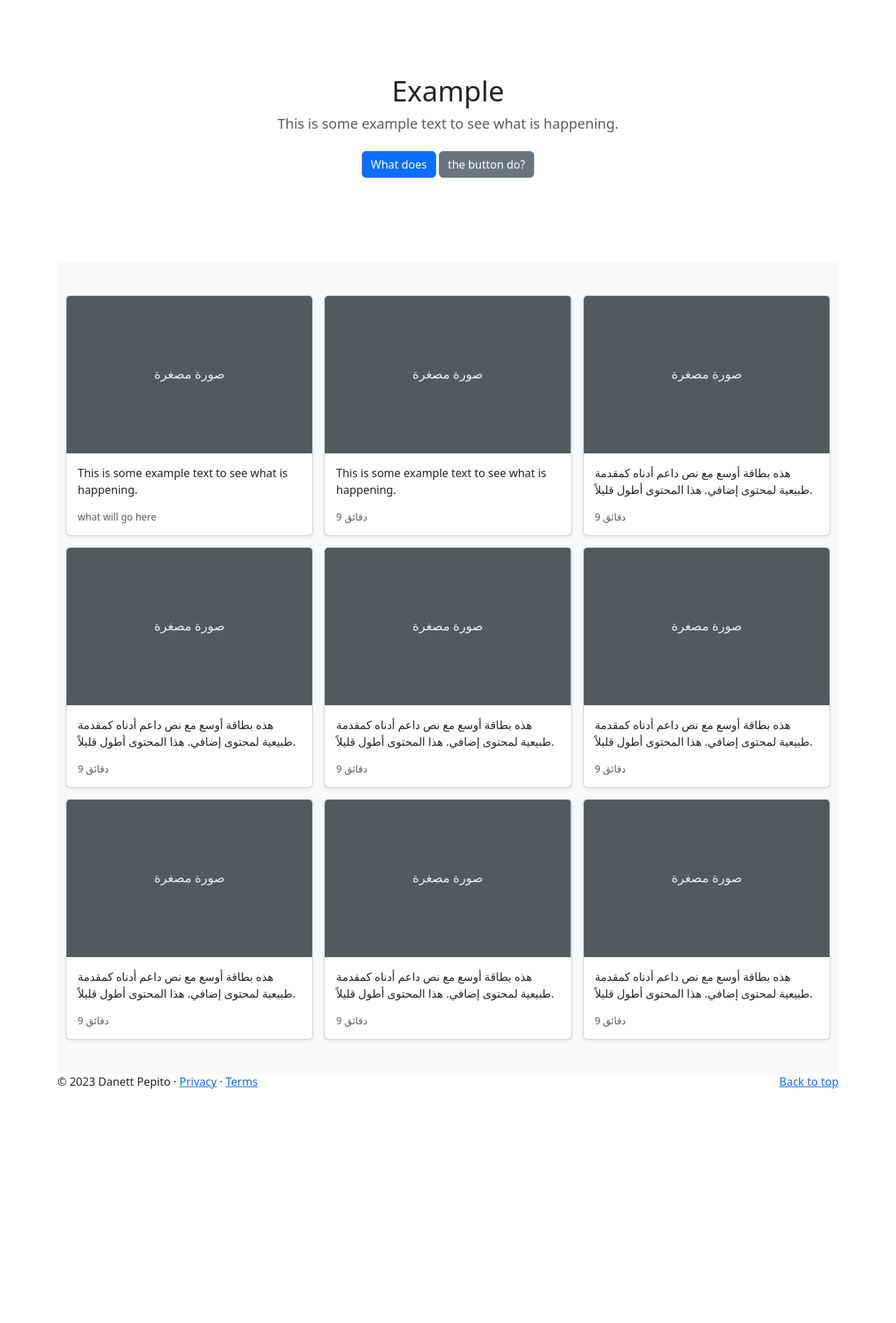
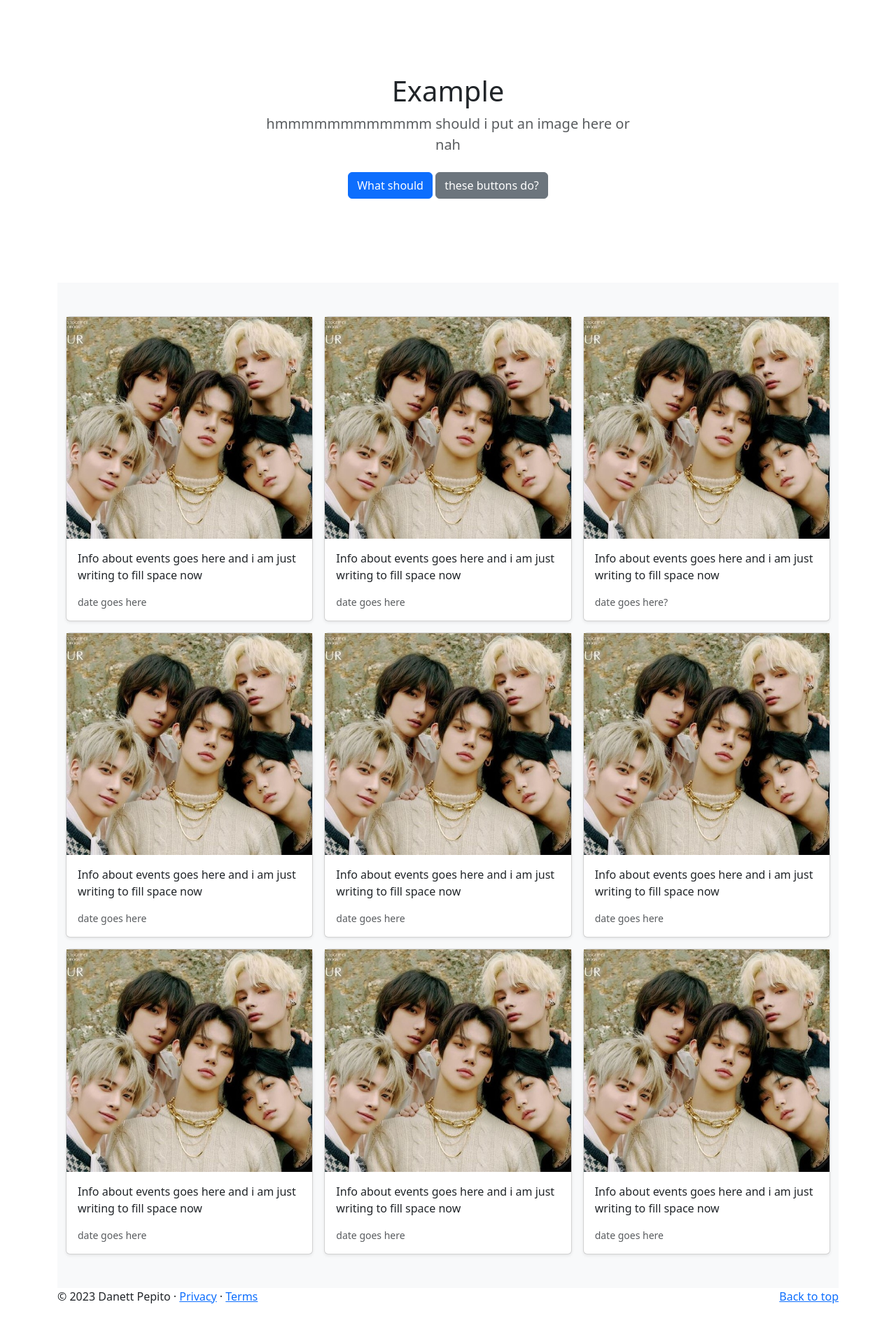
Before and after one commit to danettp/Website_Project_V7, a Flask app: page /events in a window 1280 px wide. Shown: the part 64-1955 px from the top of the page at 70% size. Before the commit the page ends 1620 px from the top, so only its background shows below. Run offline with Flask 3, Linux system fonts and the light colour scheme; data comes from the database, SQL or seed files in the repository; some libraries are stand-ins or nearby versions.

Commit message:
Fixed code
edited bootstrapped code to suit website

```diff
--- a/website/templates/events.html
+++ b/website/templates/events.html
@@ -25,10 +25,10 @@
     <div class="row py-lg-5">
       <div class="col-lg-6 col-md-8 mx-auto">
         <h1 class="fw-light">Example</h1>
-        <p class="lead text-muted">This is some example text to see what is happening.</p>
+        <p class="lead text-muted">hmmmmmmmmmmmm should i put an image here or nah</p>
         <p>
-          <a href="#" class="btn btn-primary my-2">What does</a>
-          <a href="#" class="btn btn-secondary my-2">the button do?</a>
+          <a href="#" class="btn btn-primary my-2">What should</a>
+          <a href="#" class="btn btn-secondary my-2">these buttons do?</a>
         </p>
       </div>
     </div>
@@ -40,36 +40,36 @@
       <div class="row row-cols-1 row-cols-sm-2 row-cols-md-3 g-3">
         <div class="col">
           <div class="card shadow-sm">
-            <svg class="bd-placeholder-img card-img-top" width="100%" height="225" xmlns="http://www.w3.org/2000/svg" role="img" aria-label="Placeholder: صورة مصغرة" preserveAspectRatio="xMidYMid slice" focusable="false"><title>Placeholder</title><rect width="100%" height="100%" fill="#55595c"/><text x="50%" y="50%" fill="#eceeef" dy=".3em">صورة مصغرة</text></svg>
+            <img src="../static/assets/txt2.jpg" alt="Tomorrow x Together" width="100%" height="100%">
 
             <div class="card-body">
-              <p class="card-text">This is some example text to see what is happening.</p>
+              <p class="card-text">Info about events goes here and i am just writing to fill space now</p>
               <div class="d-flex justify-content-between align-items-center">
-                <small class="text-muted">what will go here</small>
+                <small class="text-muted">date goes here</small>
               </div>
             </div>
           </div>
         </div>
         <div class="col">
           <div class="card shadow-sm">
-            <svg class="bd-placeholder-img card-img-top" width="100%" height="225" xmlns="http://www.w3.org/2000/svg" role="img" aria-label="Placeholder: صورة مصغرة" preserveAspectRatio="xMidYMid slice" focusable="false"><title>Placeholder</title><rect width="100%" height="100%" fill="#55595c"/><text x="50%" y="50%" fill="#eceeef" dy=".3em">صورة مصغرة</text></svg>
+            <img src="../static/assets/txt2.jpg" alt="Tomorrow x Together" width="100%" height="100%">
 
             <div class="card-body">
-              <p class="card-text">This is some example text to see what is happening.</p>
+              <p class="card-text">Info about events goes here and i am just writing to fill space now</p>
               <div class="d-flex justify-content-between align-items-center">
-                <small class="text-muted">9 دقائق</small>
+                <small class="text-muted">date goes here</small>
               </div>
             </div>
           </div>
         </div>
         <div class="col">
           <div class="card shadow-sm">
-            <svg class="bd-placeholder-img card-img-top" width="100%" height="225" xmlns="http://www.w3.org/2000/svg" role="img" aria-label="Placeholder: صورة مصغرة" preserveAspectRatio="xMidYMid slice" focusable="false"><title>Placeholder</title><rect width="100%" height="100%" fill="#55595c"/><text x="50%" y="50%" fill="#eceeef" dy=".3em">صورة مصغرة</text></svg>
+            <img src="../static/assets/txt2.jpg" alt="Tomorrow x Together" width="100%" height="100%">
 
             <div class="card-body">
-              <p class="card-text">هذه بطاقة أوسع مع نص داعم أدناه كمقدمة طبيعية لمحتوى إضافي. هذا المحتوى أطول قليلاً.</p>
+              <p class="card-text">Info about events goes here and i am just writing to fill space now</p>
               <div class="d-flex justify-content-between align-items-center">
-                <small class="text-muted">9 دقائق</small>
+                <small class="text-muted">date goes here?</small>
               </div>
             </div>
           </div>
@@ -77,36 +77,36 @@
 
         <div class="col">
           <div class="card shadow-sm">
-            <svg class="bd-placeholder-img card-img-top" width="100%" height="225" xmlns="http://www.w3.org/2000/svg" role="img" aria-label="Placeholder: صورة مصغرة" preserveAspectRatio="xMidYMid slice" focusable="false"><title>Placeholder</title><rect width="100%" height="100%" fill="#55595c"/><text x="50%" y="50%" fill="#eceeef" dy=".3em">صورة مصغرة</text></svg>
+            <img src="../static/assets/txt2.jpg" alt="Tomorrow x Together" width="100%" height="100%">
 
             <div class="card-body">
-              <p class="card-text">هذه بطاقة أوسع مع نص داعم أدناه كمقدمة طبيعية لمحتوى إضافي. هذا المحتوى أطول قليلاً.</p>
+              <p class="card-text">Info about events goes here and i am just writing to fill space now</p>
               <div class="d-flex justify-content-between align-items-center">
-                <small class="text-muted">9 دقائق</small>
+                <small class="text-muted">date goes here</small>
               </div>
             </div>
           </div>
         </div>
         <div class="col">
           <div class="card shadow-sm">
-            <svg class="bd-placeholder-img card-img-top" width="100%" height="225" xmlns="http://www.w3.org/2000/svg" role="img" aria-label="Placeholder: صورة مصغرة" preserveAspectRatio="xMidYMid slice" focusable="false"><title>Placeholder</title><rect width="100%" height="100%" fill="#55595c"/><text x="50%" y="50%" fill="#eceeef" dy=".3em">صورة مصغرة</text></svg>
+            <img src="../static/assets/txt2.jpg" alt="Tomorrow x Together" width="100%" height="100%">
 
             <div class="card-body">
-              <p class="card-text">هذه بطاقة أوسع مع نص داعم أدناه كمقدمة طبيعية لمحتوى إضافي. هذا المحتوى أطول قليلاً.</p>
+              <p class="card-text">Info about events goes here and i am just writing to fill space now</p>
               <div class="d-flex justify-content-between align-items-center">
-                <small class="text-muted">9 دقائق</small>
+                <small class="text-muted">date goes here</small>
               </div>
             </div>
           </div>
         </div>
         <div class="col">
           <div class="card shadow-sm">
-            <svg class="bd-placeholder-img card-img-top" width="100%" height="225" xmlns="http://www.w3.org/2000/svg" role="img" aria-label="Placeholder: صورة مصغرة" preserveAspectRatio="xMidYMid slice" focusable="false"><title>Placeholder</title><rect width="100%" height="100%" fill="#55595c"/><text x="50%" y="50%" fill="#eceeef" dy=".3em">صورة مصغرة</text></svg>
+            <img src="../static/assets/txt2.jpg" alt="Tomorrow x Together" width="100%" height="100%">
 
             <div class="card-body">
-              <p class="card-text">هذه بطاقة أوسع مع نص داعم أدناه كمقدمة طبيعية لمحتوى إضافي. هذا المحتوى أطول قليلاً.</p>
+              <p class="card-text">Info about events goes here and i am just writing to fill space now</p>
               <div class="d-flex justify-content-between align-items-center">
-                <small class="text-muted">9 دقائق</small>
+                <small class="text-muted">date goes here</small>
               </div>
             </div>
           </div>
@@ -114,36 +114,36 @@
 
         <div class="col">
           <div class="card shadow-sm">
-            <svg class="bd-placeholder-img card-img-top" width="100%" height="225" xmlns="http://www.w3.org/2000/svg" role="img" aria-label="Placeholder: صورة مصغرة" preserveAspectRatio="xMidYMid slice" focusable="false"><title>Placeholder</title><rect width="100%" height="100%" fill="#55595c"/><text x="50%" y="50%" fill="#eceeef" dy=".3em">صورة مصغرة</text></svg>
+            <img src="../static/assets/txt2.jpg" alt="Tomorrow x Together" width="100%" height="100%">
 
             <div class="card-body">
-              <p class="card-text">هذه بطاقة أوسع مع نص داعم أدناه كمقدمة طبيعية لمحتوى إضافي. هذا المحتوى أطول قليلاً.</p>
+              <p class="card-text">Info about events goes here and i am just writing to fill space now</p>
               <div class="d-flex justify-content-between align-items-center">
-                <small class="text-muted">9 دقائق</small>
+                <small class="text-muted">date goes here</small>
               </div>
             </div>
           </div>
         </div>
         <div class="col">
           <div class="card shadow-sm">
-            <svg class="bd-placeholder-img card-img-top" width="100%" height="225" xmlns="http://www.w3.org/2000/svg" role="img" aria-label="Placeholder: صورة مصغرة" preserveAspectRatio="xMidYMid slice" focusable="false"><title>Placeholder</title><rect width="100%" height="100%" fill="#55595c"/><text x="50%" y="50%" fill="#eceeef" dy=".3em">صورة مصغرة</text></svg>
+            <img src="../static/assets/txt2.jpg" alt="Tomorrow x Together" width="100%" height="100%">
 
             <div class="card-body">
-              <p class="card-text">هذه بطاقة أوسع مع نص داعم أدناه كمقدمة طبيعية لمحتوى إضافي. هذا المحتوى أطول قليلاً.</p>
+              <p class="card-text">Info about events goes here and i am just writing to fill space now</p>
               <div class="d-flex justify-content-between align-items-center">
-                <small class="text-muted">9 دقائق</small>
+                <small class="text-muted">date goes here</small>
               </div>
             </div>
           </div>
         </div>
         <div class="col">
           <div class="card shadow-sm">
-            <svg class="bd-placeholder-img card-img-top" width="100%" height="225" xmlns="http://www.w3.org/2000/svg" role="img" aria-label="Placeholder: صورة مصغرة" preserveAspectRatio="xMidYMid slice" focusable="false"><title>Placeholder</title><rect width="100%" height="100%" fill="#55595c"/><text x="50%" y="50%" fill="#eceeef" dy=".3em">صورة مصغرة</text></svg>
+            <img src="../static/assets/txt2.jpg" alt="Tomorrow x Together" width="100%" height="100%">
 
             <div class="card-body">
-              <p class="card-text">هذه بطاقة أوسع مع نص داعم أدناه كمقدمة طبيعية لمحتوى إضافي. هذا المحتوى أطول قليلاً.</p>
+              <p class="card-text">Info about events goes here and i am just writing to fill space now</p>
               <div class="d-flex justify-content-between align-items-center">
-                <small class="text-muted">9 دقائق</small>
+                <small class="text-muted">date goes here</small>
               </div>
             </div>
           </div>
```
Also changed, not shown: website/templates/home.html (+4 -4 lines), website/static/assets/txt2.jpg (added).
